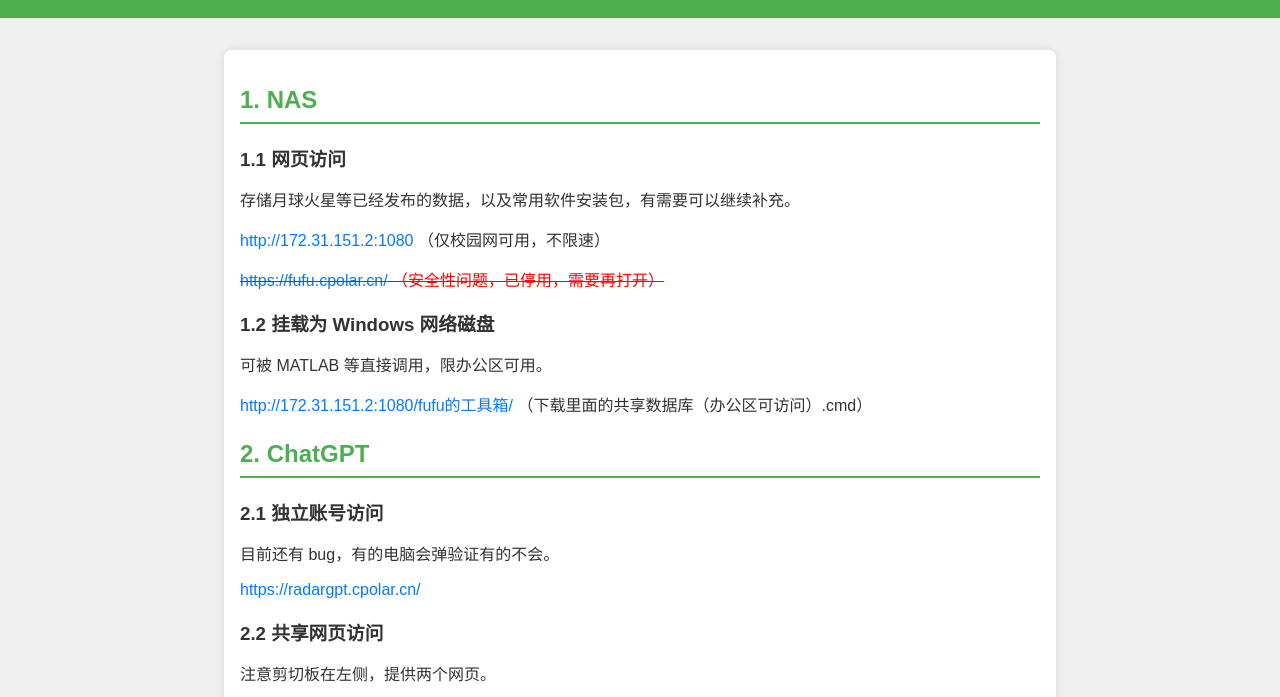
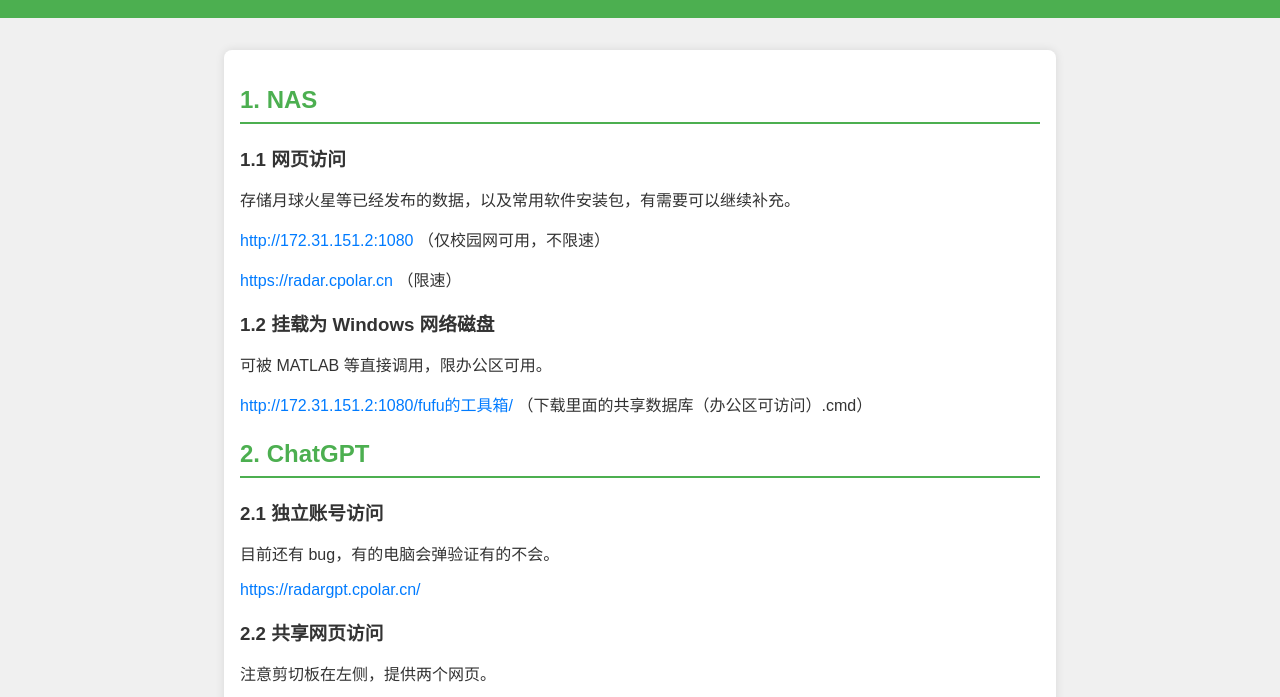
Before and after one commit to fufupianotoday/fufupianotoday.github.io, a plain HTML site: page index.html in a window 1280 px wide. Shown: the part 103-800 px from the top of the page. Drawn offline with Linux system fonts and the light colour scheme.

Commit message:
Update index.html

```diff
--- a/index.html
+++ b/index.html
@@ -71,7 +71,7 @@
         <h3>1.1 网页访问</h3>
         <p>存储月球火星等已经发布的数据，以及常用软件安装包，有需要可以继续补充。</p>
         <p><a href="http://172.31.151.2:1080" target="_blank">http://172.31.151.2:1080</a> （仅校园网可用，不限速）</p>
-        <p><del><a href="https://fufu.cpolar.cn/" target="_blank">https://fufu.cpolar.cn/</a> （安全性问题，已停用，需要再打开）</del></p>
+        <p><a href="https://radar.cpolar.cn" target="_blank">https://radar.cpolar.cn</a> （限速）</p>
 
         <h3>1.2 挂载为 Windows 网络磁盘</h3>
         <p>可被 MATLAB 等直接调用，限办公区可用。</p>
```
